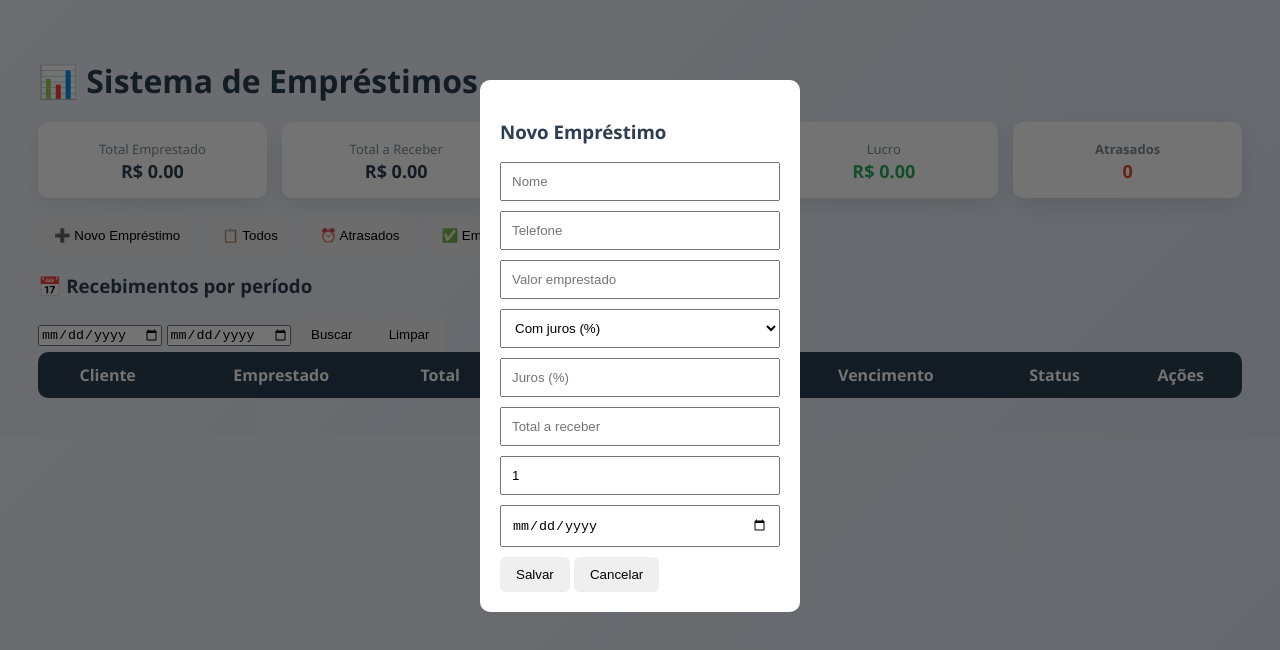
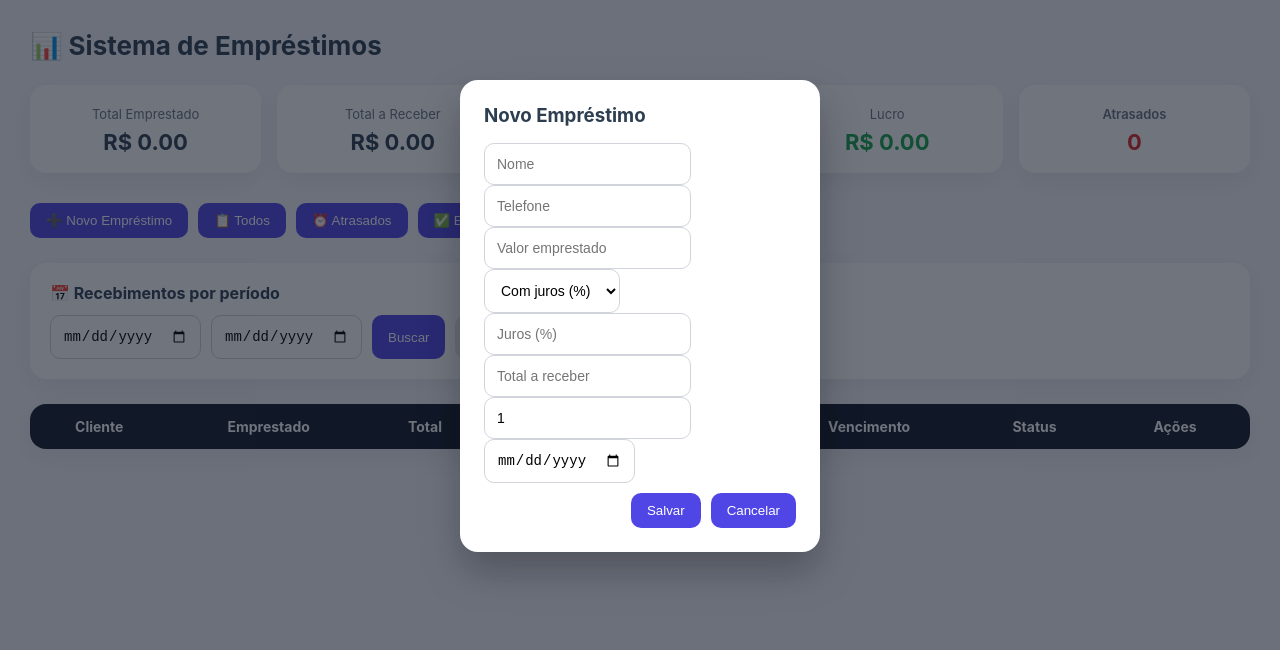
Before and after one commit to TainanTrasheR/site-emprestimo, a plain HTML site: page index.html in a window 1280 px wide. Both pictures are taken after a click on the button "➕ Novo Empréstimo". Drawn offline with Linux system fonts and the light colour scheme.

Commit message:
Update style.css

```diff
--- a/style.css
+++ b/style.css
@@ -1,88 +1,275 @@
-* { box-sizing: border-box; }
+/* ===============================
+   RESET
+================================ */
+* {
+  box-sizing: border-box;
+  margin: 0;
+  padding: 0;
+}
 
 body {
-  font-family: "Segoe UI", Tahoma, Arial, sans-serif;
-  background: linear-gradient(135deg, #eef2f7, #dfe7f1);
+  font-family: Inter, "Segoe UI", Arial, sans-serif;
+  background: #f4f6fb;
   padding: 30px;
   color: #2c3e50;
 }
 
-h1 { margin-bottom: 20px; }
-
-.topo {
-  display: flex;
-  gap: 10px;
-  margin-bottom: 20px;
+h1 {
+  margin-bottom: 24px;
+  font-size: 26px;
 }
 
+/* ===============================
+   BOTÕES
+================================ */
 button {
+  background: #4f46e5;
+  color: #fff;
   border: none;
   padding: 10px 16px;
-  border-radius: 6px;
+  border-radius: 10px;
   cursor: pointer;
+  font-weight: 500;
+  transition: background 0.2s ease, transform 0.15s ease;
 }
 
+button:hover {
+  background: #4338ca;
+  transform: translateY(-1px);
+}
+
+button.secundario {
+  background: #e5e7eb;
+  color: #374151;
+}
+
+button.secundario:hover {
+  background: #d1d5db;
+}
+
+/* ===============================
+   RESUMO
+================================ */
 .resumo {
   display: grid;
-  grid-template-columns: repeat(auto-fit, minmax(160px, 1fr));
-  gap: 15px;
-  margin-bottom: 20px;
+  grid-template-columns: repeat(auto-fit, minmax(180px, 1fr));
+  gap: 16px;
+  margin-bottom: 30px;
 }
 
 .card {
-  background: white;
-  padding: 15px;
-  border-radius: 10px;
+  background: #ffffff;
+  padding: 18px;
+  border-radius: 16px;
+  box-shadow: 0 8px 24px rgba(0,0,0,0.06);
   text-align: center;
-  box-shadow: 0 8px 20px rgba(0,0,0,0.08);
 }
 
-.card span { font-size: 13px; color: #7f8c8d; }
-.card strong { font-size: 18px; display: block; }
-.lucro strong { color: #27ae60; }
-.atrasado strong { color: #e74c3c; }
+.card span {
+  font-size: 13px;
+  color: #6b7280;
+}
 
+.card strong {
+  display: block;
+  margin-top: 6px;
+  font-size: 22px;
+}
+
+.lucro strong {
+  color: #16a34a;
+}
+
+.atrasado strong {
+  color: #dc2626;
+}
+
+/* ===============================
+   TOPO
+================================ */
+.topo {
+  display: flex;
+  flex-wrap: wrap;
+  gap: 10px;
+  margin-bottom: 25px;
+}
+
+/* ===============================
+   FILTRO PERÍODO
+================================ */
+.filtro-periodo {
+  background: #ffffff;
+  padding: 20px;
+  border-radius: 16px;
+  margin-bottom: 25px;
+  box-shadow: 0 8px 24px rgba(0,0,0,0.06);
+}
+
+.filtro-periodo h3 {
+  margin-bottom: 12px;
+  font-size: 16px;
+}
+
+.filtro-periodo .linha {
+  display: flex;
+  flex-wrap: wrap;
+  gap: 10px;
+}
+
+/* ===============================
+   INPUTS
+================================ */
+input,
+select {
+  padding: 12px;
+  border-radius: 10px;
+  border: 1px solid #d1d5db;
+  font-size: 14px;
+  background: #fff;
+}
+
+input:focus,
+select:focus {
+  outline: none;
+  border-color: #4f46e5;
+  box-shadow: 0 0 0 2px rgba(79,70,229,0.15);
+}
+
+/* ===============================
+   TABELA
+================================ */
 table {
   width: 100%;
   border-collapse: collapse;
-  background: white;
-  border-radius: 10px;
+  background: #ffffff;
+  border-radius: 16px;
   overflow: hidden;
+  box-shadow: 0 8px 24px rgba(0,0,0,0.06);
+}
+
+thead {
+  background: #111827;
 }
 
 th {
-  background: #2c3e50;
-  color: white;
-  padding: 12px;
+  color: #ffffff;
+  padding: 14px;
+  font-size: 14px;
+  text-align: center;
 }
 
 td {
-  padding: 10px;
-  border-bottom: 1px solid #eee;
+  padding: 14px;
+  font-size: 14px;
+  text-align: center;
+  border-bottom: 1px solid #f1f5f9;
 }
 
-.em-dia { color: #27ae60; font-weight: bold; }
-.atrasado { color: #e74c3c; font-weight: bold; }
-.quitado { color: #7f8c8d; font-weight: bold; }
+tbody tr:hover {
+  background: #f9fafb;
+}
 
+/* ===============================
+   STATUS
+================================ */
+.em-dia {
+  color: #16a34a;
+  font-weight: 600;
+}
+
+.atrasado {
+  color: #dc2626;
+  font-weight: 600;
+}
+
+.quitado {
+  color: #6b7280;
+  font-weight: 600;
+}
+
+/* ===============================
+   AÇÕES
+================================ */
+.col-acoes {
+  width: 150px;
+}
+
+td:last-child {
+  display: flex;
+  justify-content: center;
+  gap: 8px;
+}
+
+td:last-child button {
+  width: 36px;
+  height: 36px;
+  padding: 0;
+  border-radius: 10px;
+  background: #eef2ff;
+  color: #4f46e5;
+  font-size: 16px;
+}
+
+td:last-child button:hover {
+  background: #e0e7ff;
+}
+
+/* ===============================
+   MODAIS
+================================ */
 .modal {
   display: none;
   position: fixed;
   inset: 0;
-  background: rgba(0,0,0,0.55);
+  background: rgba(17,24,39,0.6);
+  z-index: 1000;
 }
 
 .modal-content {
-  background: white;
-  width: 320px;
+  background: #ffffff;
+  width: 360px;
+  max-width: 95%;
   margin: 80px auto;
-  padding: 20px;
-  border-radius: 10px;
+  padding: 24px;
+  border-radius: 18px;
+  box-shadow: 0 20px 40px rgba(0,0,0,0.25);
+  animation: fadeUp 0.25s ease;
 }
 
-.modal-content input,
-.modal-content select {
-  width: 100%;
-  padding: 10px;
-  margin-bottom: 10px;
+.modal-content h3 {
+  margin-bottom: 16px;
 }
+
+.acoes-modal {
+  display: flex;
+  justify-content: flex-end;
+  gap: 10px;
+  margin-top: 10px;
+}
+
+/* ===============================
+   ANIMAÇÕES
+================================ */
+@keyframes fadeUp {
+  from {
+    opacity: 0;
+    transform: translateY(12px);
+  }
+  to {
+    opacity: 1;
+    transform: translateY(0);
+  }
+}
+
+/* ===============================
+   RESPONSIVO
+================================ */
+@media (max-width: 768px) {
+  body {
+    padding: 15px;
+  }
+
+  td:last-child {
+    flex-direction: column;
+  }
+}
```
